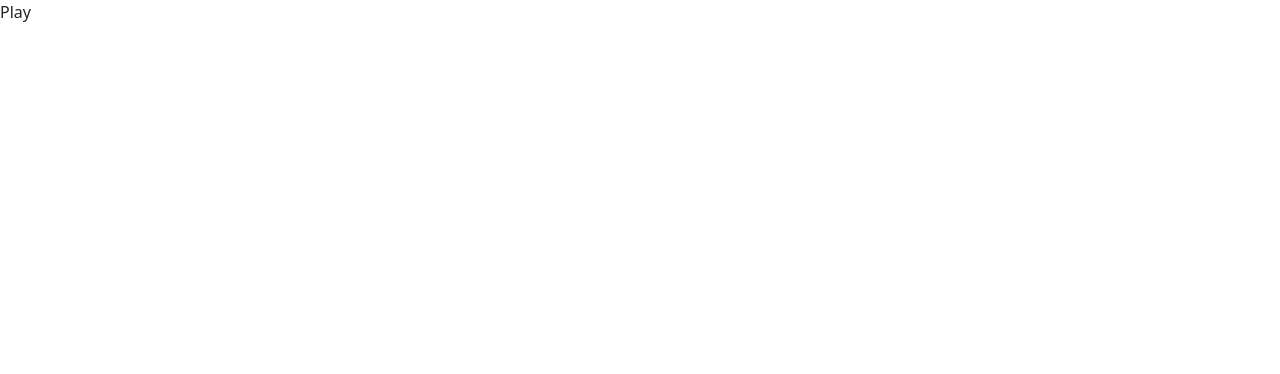
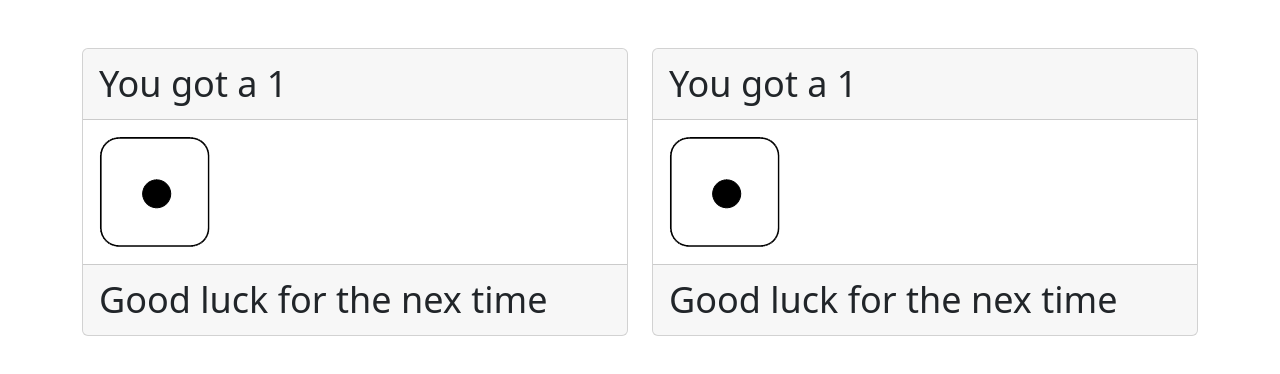
Before and after one commit to vcluis/players-and-dices, a React (Create React App) app: page /play in a window 1280 px wide. Shown: the top 374 px of the page. Built offline with nearby package versions, Linux system fonts and the light colour scheme.

Commit message:
play screen problem while showing the dice, occurs when dice is clicked

```diff
--- a/src/components/dice/Dice.js
+++ b/src/components/dice/Dice.js
@@ -1,39 +1,38 @@
-import React from "react";
-import getDiceFace from "./DiceFaces";
+import { useState } from "react";
+import DiceFace from "./DiceFace";
 
-const messages = [
-    "Good luck for the nex time",
-    "That's not a bad number",
-    "Well, today i'm lucky"
-];
+const Dice = ({id}) => {
 
-const getMessage = (value) => {
-    return messages[Math.round(value / 2) - 1];
-}
+    const [currentValue, setCurrentValue] = useState(1);
+    const [diceMoving, setDiceMoving] = useState(false);
 
-/*
-const fakeThrows = 5;
+    const swapDiceMoving = () => {
+        setDiceMoving(!diceMoving);
+    }
 
-const throwDice = () => {
-    return Math.floor(Math.random() * 6) + 1;
-}
-*/
+    const throwDice = () => {
+        return Math.floor(Math.random() * 6) + 1;
+    }
 
-const Dice = ({value}) => {
-    const face = getDiceFace(value);
-    const message = getMessage(value);
+    const handleDiceMoving = e => {
+        if(diceMoving){
+            swapDiceMoving();
+            console.log("Dice has been stoped, moving", diceMoving);
+        }
+        console.log("Dice is moving, moving", diceMoving);
+        swapDiceMoving();
+        while(diceMoving){
+            setTimeout(() => {
+                setCurrentValue(throwDice());
+                console.log(currentValue);
+            }, 700);
+        }
+    }
 
     return (
-        <div className="card">
-            <div className="card-header">You got a {value}</div>
-            <div className="card-body">
-                <div className="card-img">
-                    <img src={face} />
-                </div>
-            </div>
-            <div className="card-footer">
-                {message}
-            </div>
+        // <Dice value={currentValue} onClick={handleDiceMoving} />
+        <div onClick={handleDiceMoving}>
+            <DiceFace value={currentValue} />
         </div>
     );
 }
--- /dev/null
+++ b/src/components/dice/DiceFace.js
@@ -0,0 +1,41 @@
+import React from "react";
+import getDiceFace from "./DiceFaces";
+
+const messages = [
+    "Good luck for the nex time",
+    "That's not a bad number",
+    "Well, today i'm lucky"
+];
+
+const getMessage = (value) => {
+    return messages[Math.round(value / 2) - 1];
+}
+
+/*
+const fakeThrows = 5;
+
+const throwDice = () => {
+    return Math.floor(Math.random() * 6) + 1;
+}
+*/
+
+const Dice = ({value}) => {
+    const face = getDiceFace(value);
+    const message = getMessage(value);
+
+    return (
+        <div className="card">
+            <div className="card-header">You got a {value}</div>
+            <div className="card-body">
+                <div className="card-img">
+                    <img src={face} />
+                </div>
+            </div>
+            <div className="card-footer">
+                {message}
+            </div>
+        </div>
+    );
+}
+
+export default Dice;
--- a/src/components/player/Player.js
+++ b/src/components/player/Player.js
@@ -5,7 +5,7 @@ const Player = ({id}) => {
 
     const [name, setName] = useState("");
 
-    const [isFieldUnavailable, setIsFieldUnavailable] = useState(false);
+    const [isFieldDisabled, setIsFieldDisabled] = useState(false);
 
     const handleName = e => {
         setName(e.target.value);
@@ -14,20 +14,20 @@ const Player = ({id}) => {
     const handleSubmit = e => {
         e.preventDefault();
         store.dispatch(nameAction(id, name));
-        setIsFieldUnavailable(true);
+        setIsFieldDisabled(true);
     }
 
     return (
         <form onSubmit={handleSubmit} autoComplete="off" className="mb-5">
             <div className="row mb-2">
                 <div className="col ">
-                    <input type="text" name="name" id="name" value={name} onChange={handleName} className="form-control" placeholder="Enter your name" disabled={isFieldUnavailable} />
+                    <input type="text" name="name" id="name" value={name} onChange={handleName} className="form-control" placeholder="Enter your name" disabled={isFieldDisabled} />
                 </div>
             </div>
             <div className="row mb-2">
                 <div className="col">
                     <div className="text-center">
-                        <button type="submit" disabled={isFieldUnavailable} className="btn btn-primary">Submit</button>
+                        <button type="submit" disabled={isFieldDisabled} className="btn btn-primary">Submit</button>
                     </div>
                 </div>
             </div>
--- a/src/components/screens/Play.js
+++ b/src/components/screens/Play.js
@@ -1,6 +1,34 @@
+import { store, movementAction } from "../../store/store";
+import Dice from "../dice/Dice";
+
+const styles = {
+    playerName: {
+        fontSize: "36px"
+    }
+}
+
 const Play = () => {
+
+    const firstPlayerName = store.getState()[0].name;
+    const secondPlayerName = store.getState()[1].name;
+
     return (
-        <div>Play</div>
+        <div className="container my-5">
+            <div className="row justify-content-center">
+                <div className="col-md-6">
+                    <div style={styles.playerName}>
+                        {firstPlayerName}
+                        <Dice />
+                    </div>
+                </div>
+                <div className="col-md-6">
+                    <div style={styles.playerName}>
+                        {secondPlayerName}
+                        <Dice />
+                    </div>
+                </div>
+            </div>
+        </div>
     );
 }
 
--- a/src/components/screens/Register.js
+++ b/src/components/screens/Register.js
@@ -1,5 +1,6 @@
 import { useState } from "react";
 import { Link } from "react-router-dom";
+import { store } from "../../store/store";
 import Player from "../player/Player";
 
 const styles = {
@@ -13,23 +14,15 @@ const styles = {
 
 const Register = () => {
 
-    let buttonText = "default text";
+    const [playButtonClasses, setPlayButtonClasses] = useState("btn btn-success disabled");
 
-    const checkPlayers = () => {
-        setTimeout(() => {
-            buttonText = "updated text";
-        }, 180);
-        console.log(buttonText);
+    const handlePlayButtonClasses = () => {
+        const currentState = store.getState();
+        if(currentState[0].name !== "" && currentState[1].name !== "")
+            setPlayButtonClasses("btn btn-success");
     }
 
-
-    let [buttonClasses, setButtonClasses] = useState("btn btn-warning disabled");
-
-    const updateButtonClasses = () => {
-        setTimeout(() => {
-            setButtonClasses("btn btn-warning");
-        });
-    }
+    store.subscribe(handlePlayButtonClasses);
 
     return (
         <div className="container mt-5 mb-5">
@@ -47,13 +40,10 @@ const Register = () => {
             <div className="row">
                 <div className="col">
                     <div className="text-center">
-                        <Link to="/play" disabled className="btn btn-warning text-white">Play!</Link>
+                        <Link to="/play" className={playButtonClasses}>Play!</Link>
                     </div>
                 </div>
             </div>
-            {/* <button type="submit" className="btn btn-secondary" onClick={checkPlayers}>{buttonText}</button> */}
-            <button type="submit" className={buttonClasses}>I'm a button</button>
-            <button type="submit" className="btn btn-primary" onClick={updateButtonClasses}>Update another button classe</button>
         </div>
     );
 }
```
